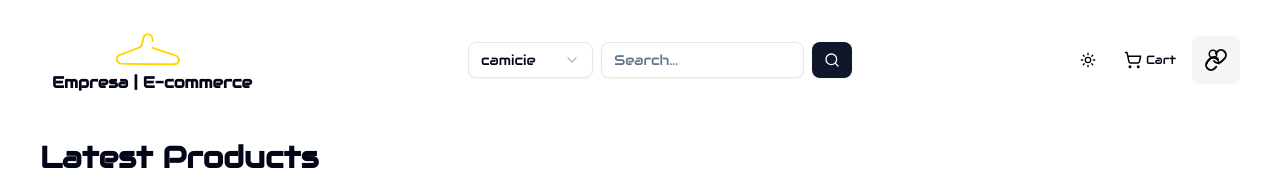
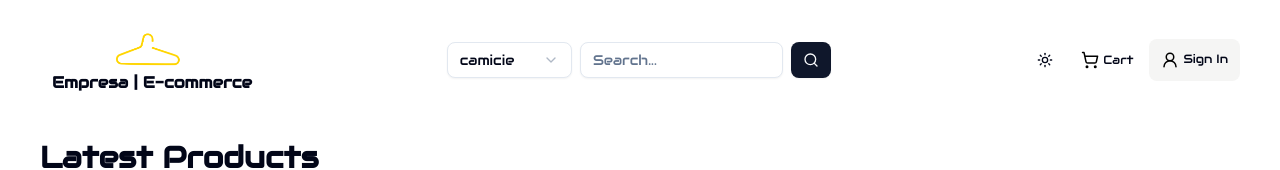
Before and after one commit to cmelonijs/negozio-online, a Next.js app: page / in a window 1280 px wide. Shown: the top 170 px of the page. Built offline with nearby package versions, Linux system fonts and the light colour scheme; no server answers; the database is empty.

Commit message:
fix: imported wrong link

```diff
--- a/components/header/User.tsx
+++ b/components/header/User.tsx
@@ -1,15 +1,15 @@
-import { UserRound } from 'lucide-react';
-import { Link } from 'lucide-react';
+import { UserRound } from "lucide-react";
+import Link from "next/link";
 
 const UserRoundIcon = () => {
   return (
-    <div className="div-user flex items-centerinline hover:outline-stone-500 hover:bg-stone-200 gap-1 p-3 rounded-md bg-stone-100  hover:cursor-pointer hover:shadow-5 ">
-    <Link href="/sign-in">{/* It needs to check if user is already authorised still*/}
-    <UserRound color="black" size={18}/>
-    <p className='text-xs'>Sign In</p>
+    <Link href="/sign-in">
+      {/* It needs to check if user is already authorised still*/}
+      <div className="div-user flex items-centerinline hover:outline-stone-500 hover:bg-stone-200 gap-1 p-3 rounded-md bg-stone-100  hover:cursor-pointer hover:shadow-5 ">
+        <UserRound color="black" size={18} />
+        <p className="text-xs">Sign In</p>
+      </div>
     </Link>
-  </div>
-
   );
 };
 
```
